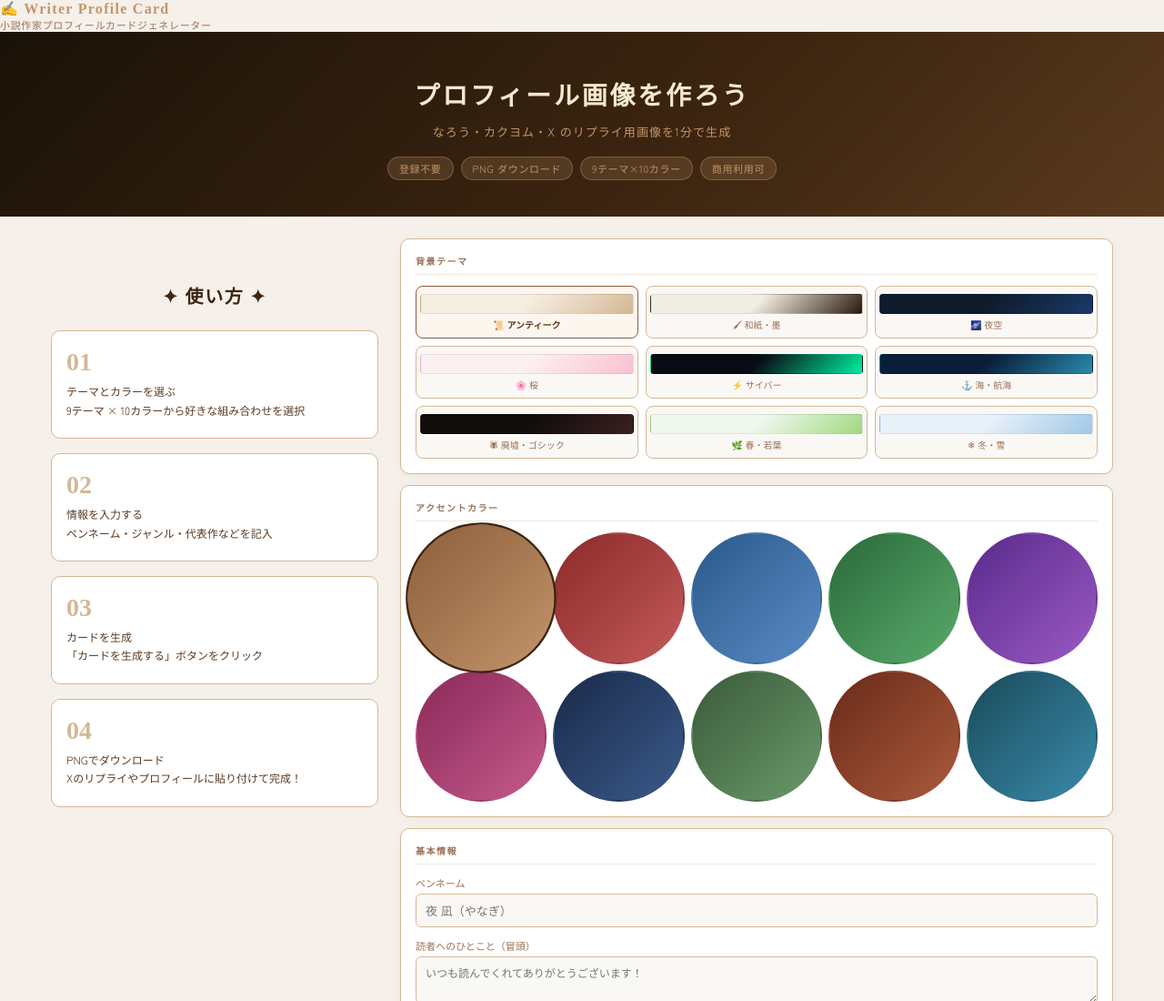
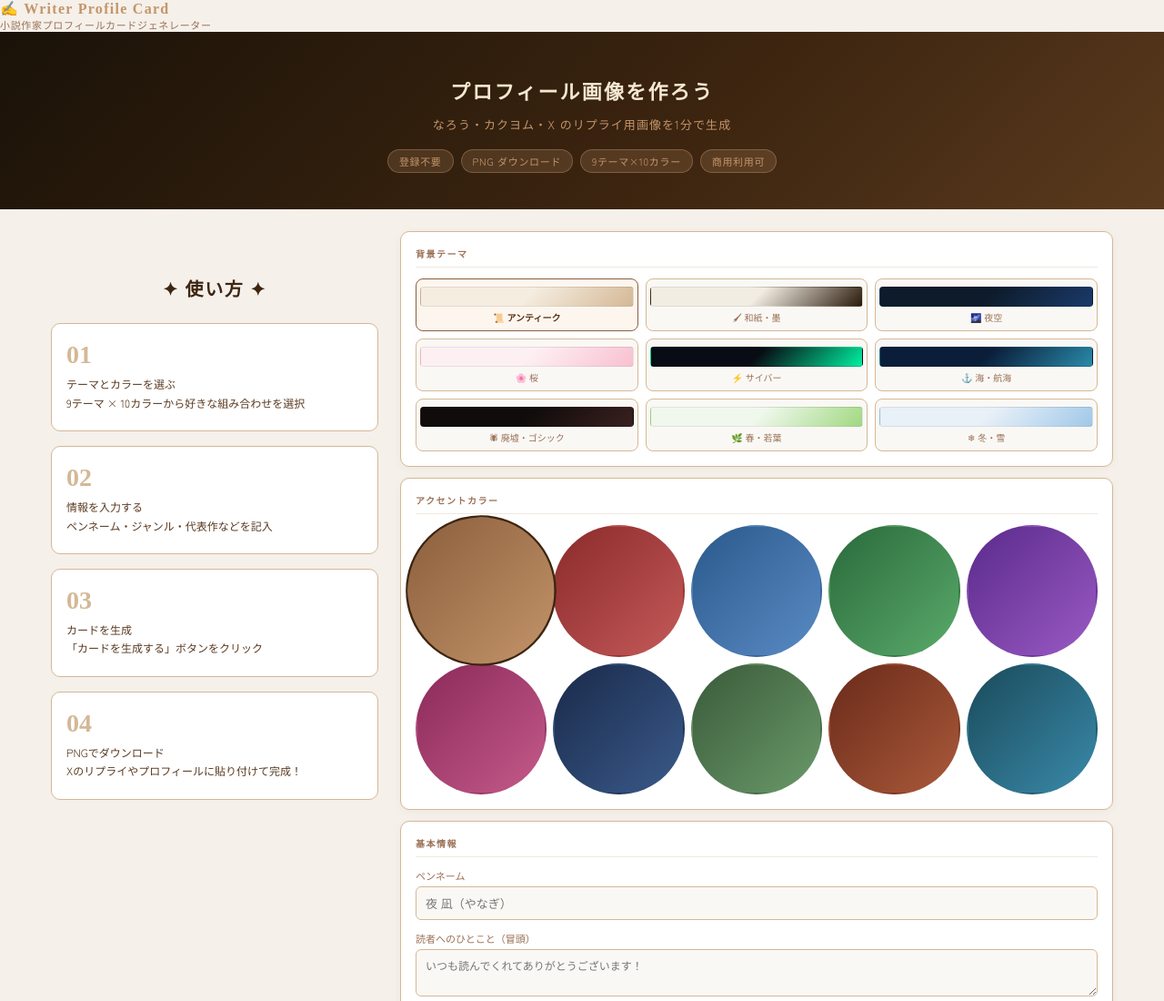
Before and after one commit to yuuhi527000-dotcom/shosetsu-profile, a plain HTML site: page index.html in a window 1280 px wide. Shown: the top 1100 px of the page at 91% size. Drawn offline with Linux system fonts and the light colour scheme.

Commit message:
Add files via upload

```diff
--- a/index.html
+++ b/index.html
@@ -88,7 +88,8 @@ body {
 }
 .hero h2 {
   font-family: 'Noto Serif JP', serif;
-  font-size: 28px;
+  font-size: 22px;
+  white-space: nowrap;
   font-weight: 900;
   letter-spacing: .1em;
   margin-bottom: 10px;
```
